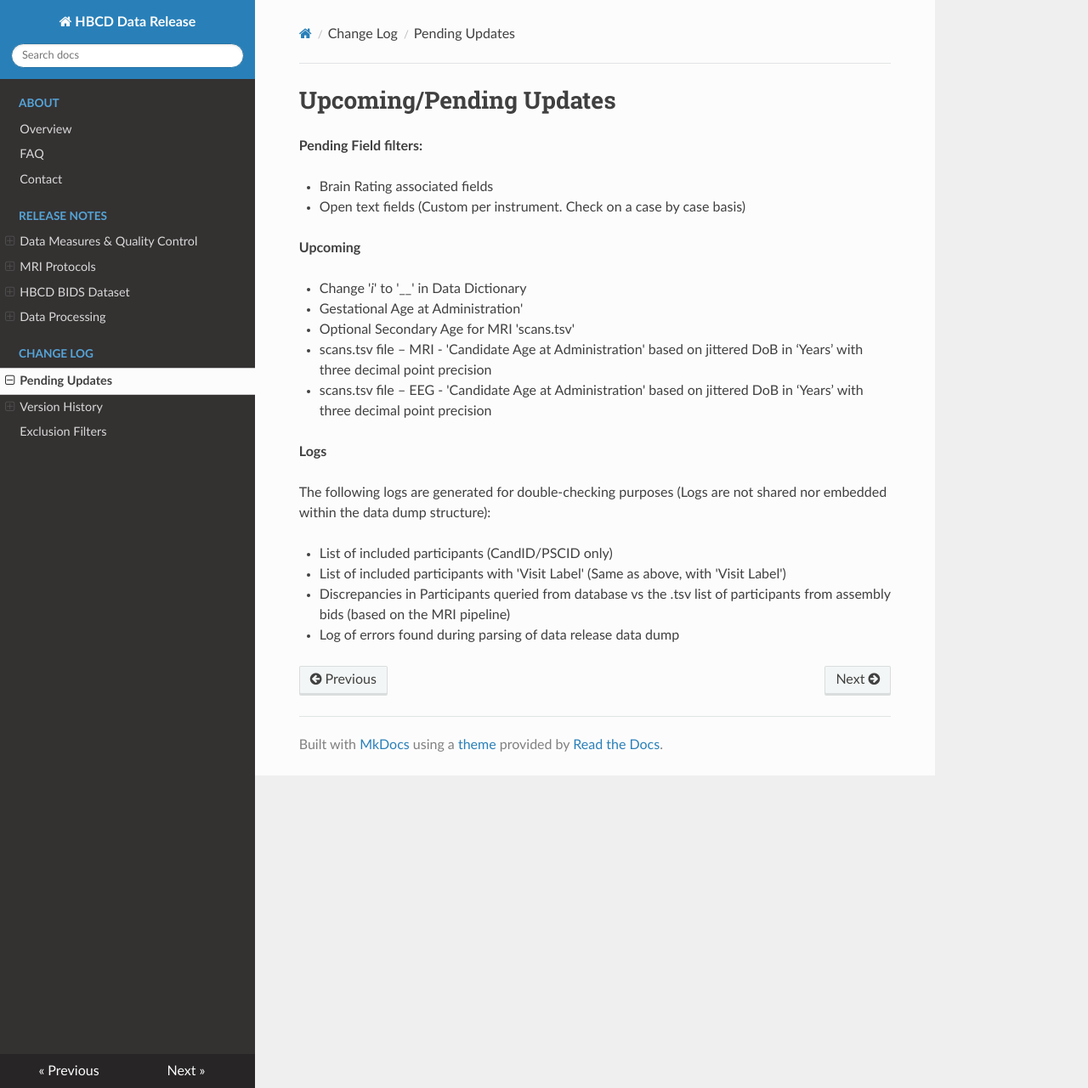
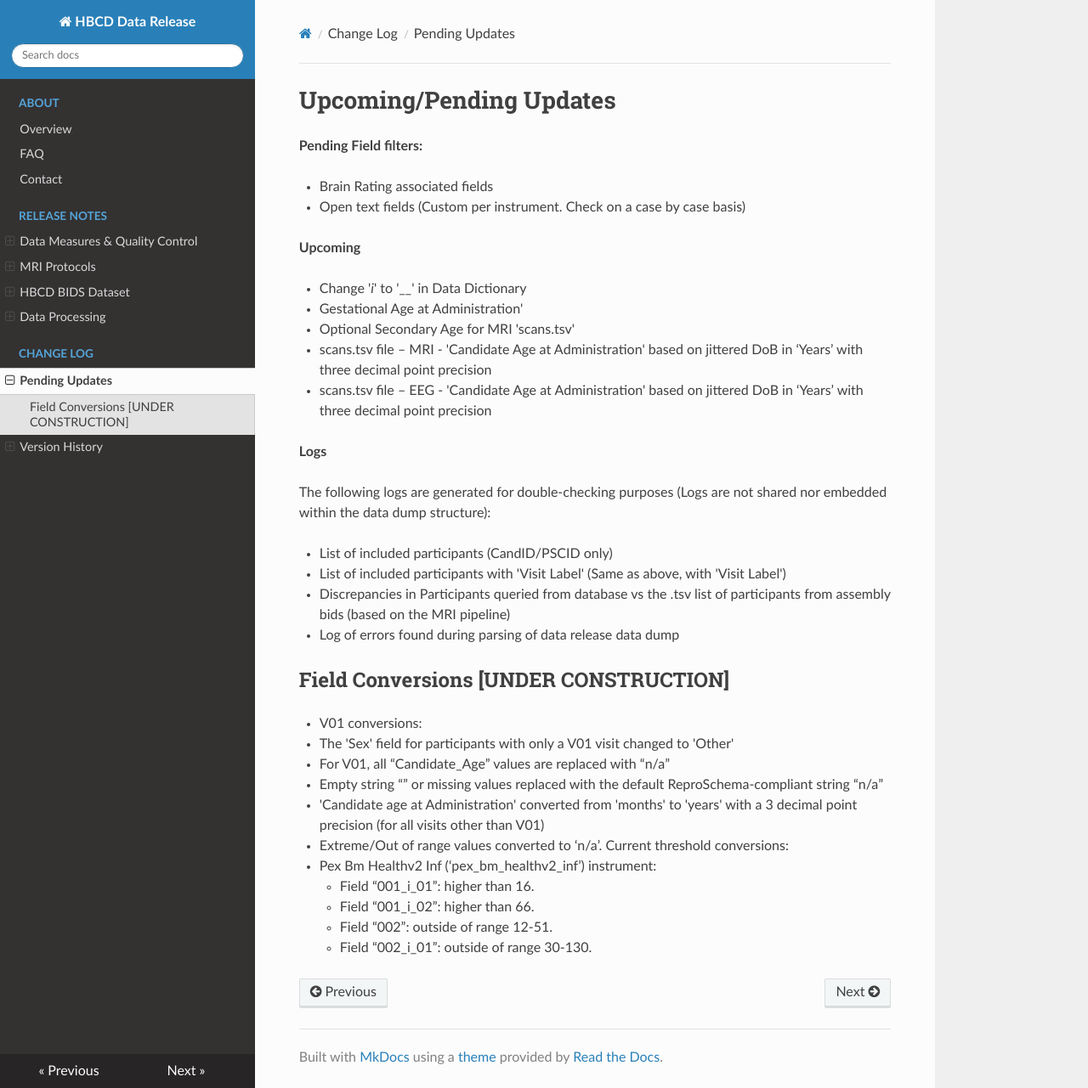
Before and after one commit to mattcieslak/hbcd-docs, an MkDocs documentation site: the page built from docs/changelog/pending.md, in a window 1280 px wide and 1281 px high. Shown: the whole window at 85% size. Built offline with MkDocs 1.6.1, drawn with Linux system fonts in a browser that asks for light colours; nearby versions of some CDN libraries.

Commit message:
removed filters section of Change Log entirely now that info has been merged elsewhere. added the Field Conversions section to pending section for now because I'm not sure where that info should live

```diff
--- a/docs/changelog/pending.md
+++ b/docs/changelog/pending.md
@@ -21,3 +21,17 @@ The following logs are generated for double-checking purposes (Logs are not shar
 * List of included participants with 'Visit Label' (Same as above, with 'Visit Label')
 * Discrepancies in Participants queried from database vs the .tsv list of participants from assembly bids (based on the MRI pipeline)
 * Log of errors found during parsing of data release data dump
+
+## Field Conversions [UNDER CONSTRUCTION]
+
+* V01 conversions:
+  * The 'Sex' field for participants with only a V01 visit changed to 'Other'
+  * For V01, all “Candidate_Age” values are replaced with “n/a”
+* Empty string “” or missing values replaced with the default ReproSchema-compliant string “n/a”
+* 'Candidate age at Administration' converted from 'months' to 'years' with a 3 decimal point precision (for all visits other than V01)
+* Extreme/Out of range values converted to ‘n/a’. Current threshold conversions:
+  * Pex Bm Healthv2 Inf (‘pex_bm_healthv2_inf’) instrument:
+    * Field “001_i_01”: higher than 16.
+    * Field “001_i_02”: higher than 66.
+    * Field “002”: outside of range 12-51.
+    * Field “002_i_01”: outside of range 30-130.
--- a/mkdocs.yml
+++ b/mkdocs.yml
@@ -52,4 +52,3 @@ nav:
           - Beta Release 3/V1.2: changelog/versions/v1.2.md
           - Beta Release 2/V1.1: changelog/versions/v1.1.md
           - Beta Release 1/V1.0: changelog/versions/v1.0.md
-      - Exclusion Filters: changelog/filters.md
```
Also changed, not shown: docs/changelog/filters.md (deleted, +0 -13 lines), docs/changelog/versions/v1.0.md (+1 -1 lines).
